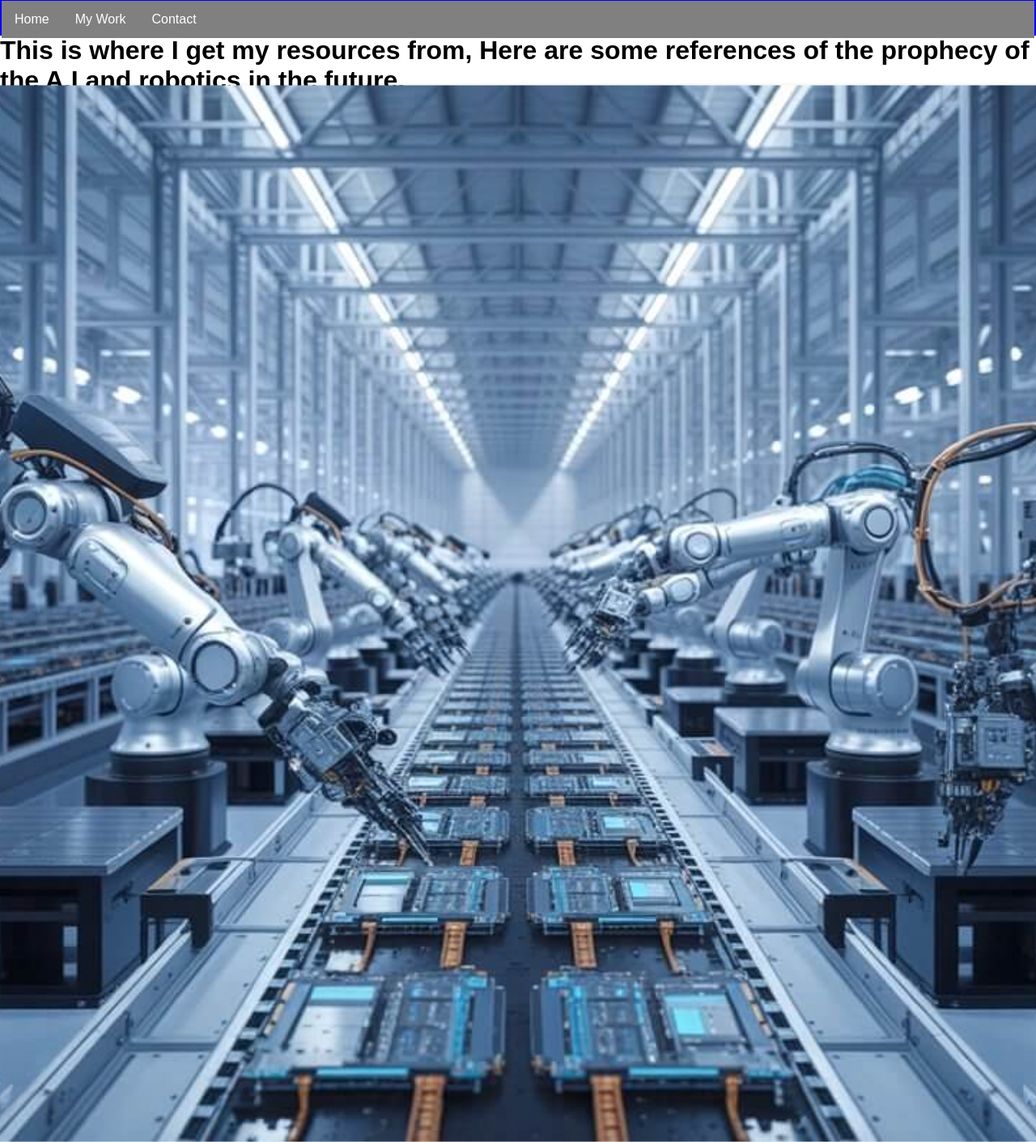
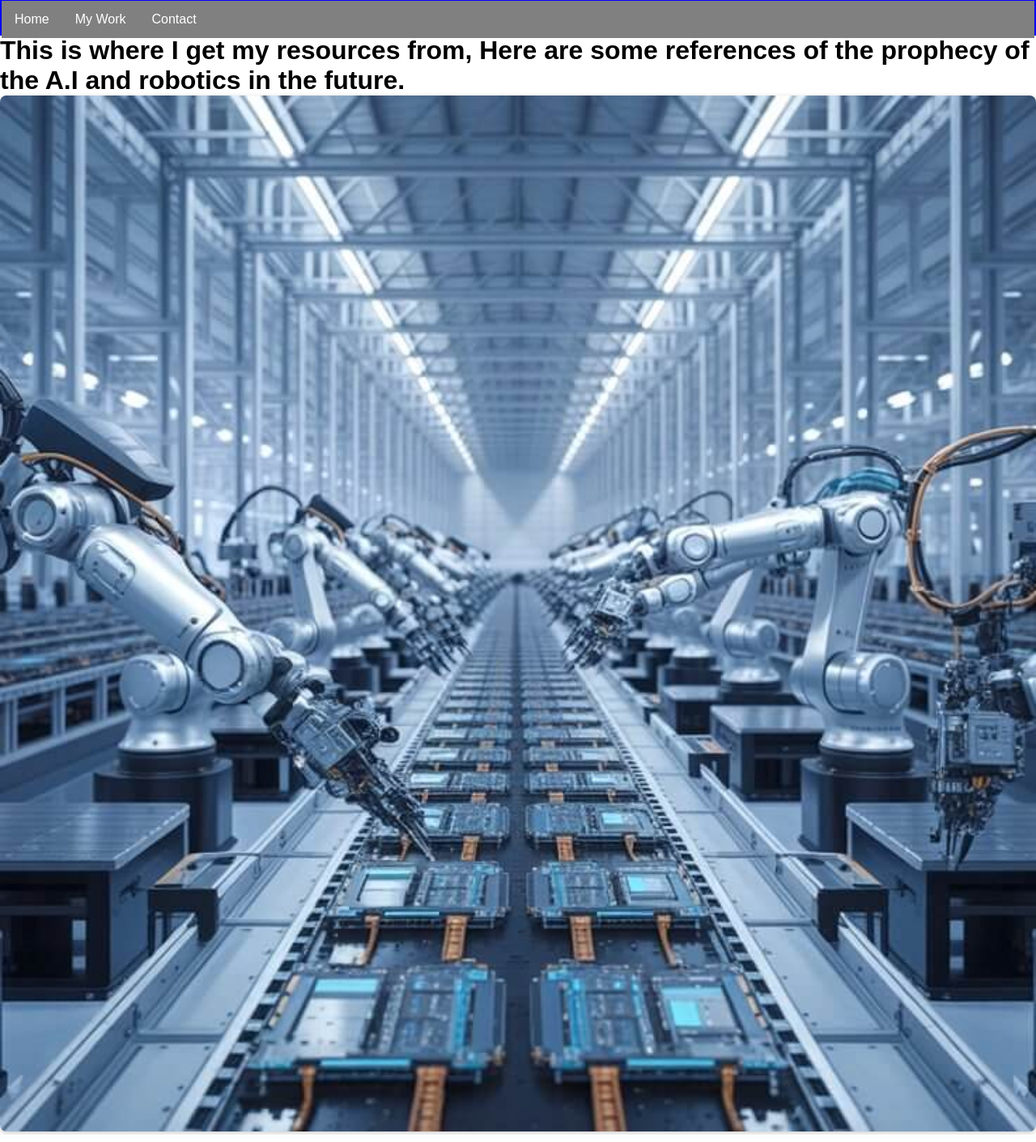
Before and after one commit to SimonXiong02/Responsive_website, a Django app: page /mywork/ in a window 1280 px wide, with the pointer over the restyled element. Shown: the part 215-1626 px from the top of the page at 81% size. Run offline with Django 5.2, Linux system fonts and the light colour scheme.

Commit message:
v001.2.5.1

```diff
--- a/static/style.css
+++ b/static/style.css
@@ -140,10 +140,6 @@ ul li a:hover {
     box-shadow: 0 2px 6px rgba(0, 0, 0, 0.2);
 }
 
-.references img:hover {
-    transform: scale(1.02);
-}
-
 .lightbox {
     display: none;
     position: fixed;
```
